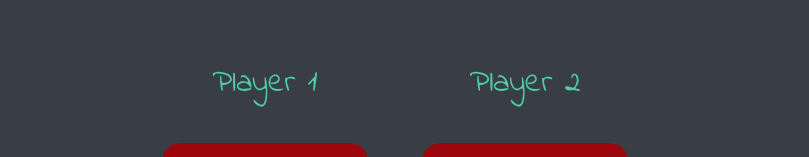
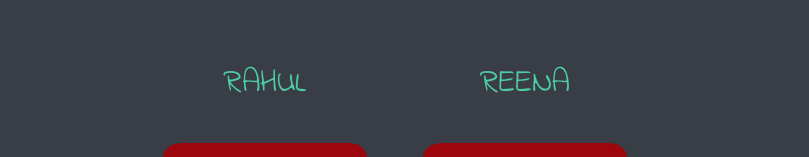
Before and after one commit to Rohan-Gorantla/fun-websites, a plain HTML site: page index.html in a window 1280 px wide. Shown: the part 192-349 px from the top of the page, without its empty margins (245-1054 px from the left). Drawn offline with Linux system fonts and the light colour scheme.

Commit message:
Update index.html

```diff
--- a/index.html
+++ b/index.html
@@ -14,12 +14,12 @@
       <h1>Refresh Me</h1>
 
       <div class="dice">
-        <p>Player 1</p>
+        <p>RAHUL</p>
         <img class="img1" src="./images/dice6.png" />
       </div>
 
       <div class="dice">
-        <p>Player 2</p>
+        <p>REENA</p>
         <img class="img2" src="./images/dice6.png" />
       </div>
     </div>
```
